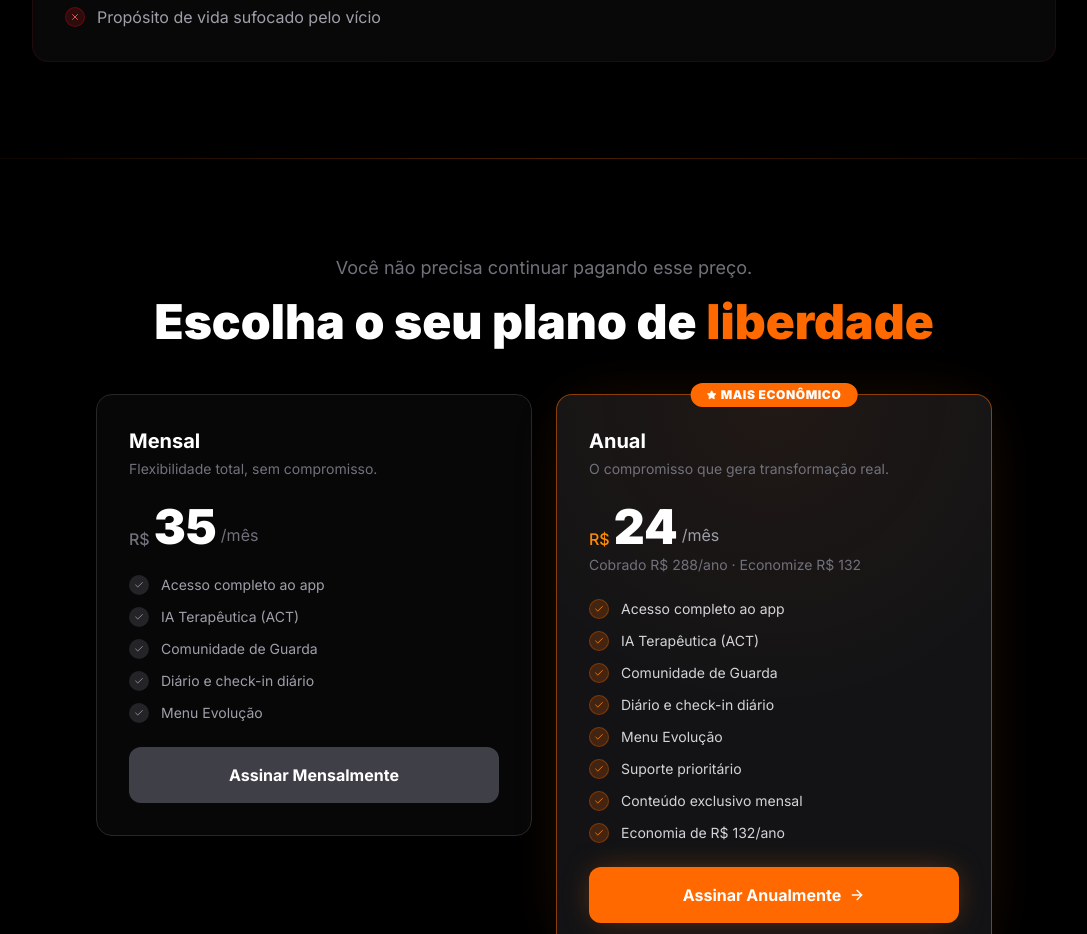
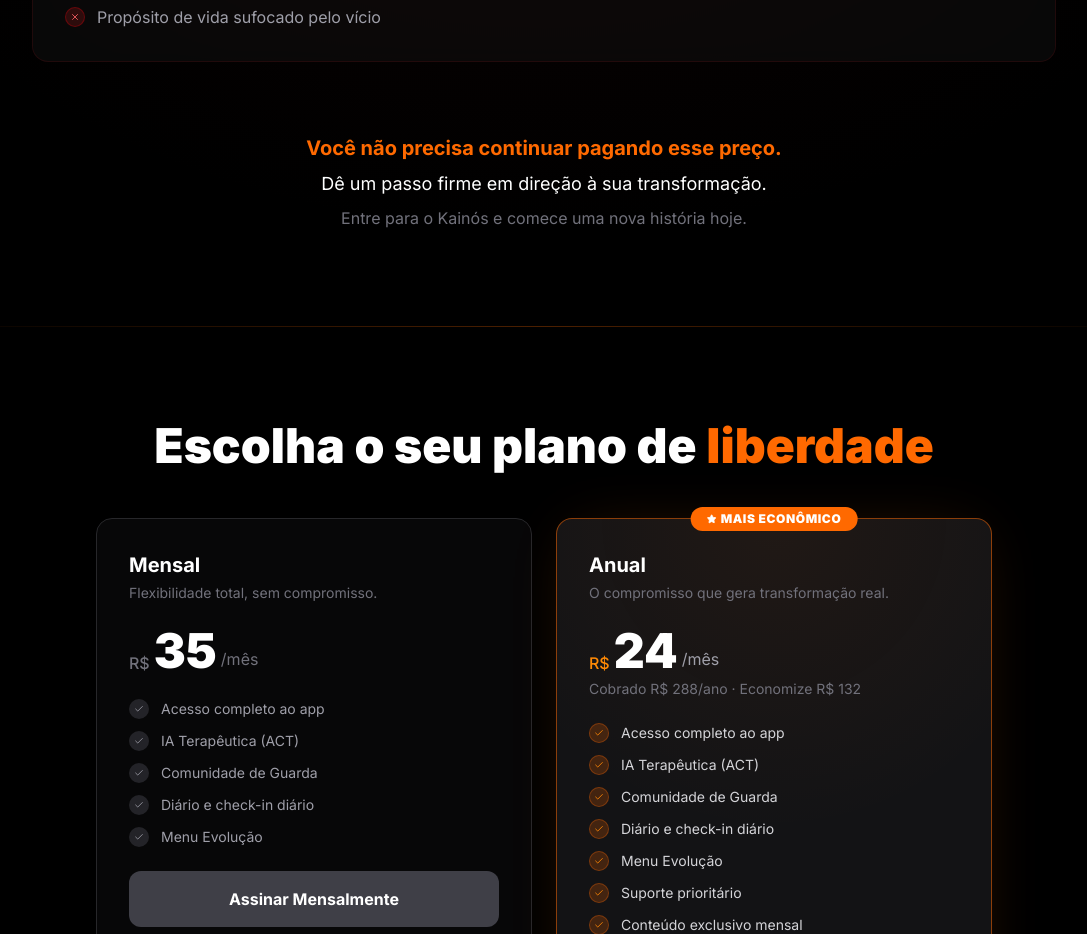
Before and after one commit to senahoux/kainos-landing, a React (Vite) app: page / in a window 1280 px wide. Shown: the part 5360-6294 px from the top of the page, without its empty margins (96-1183 px from the left). Built offline with nearby package versions, Linux system fonts and the light colour scheme; no server answers.

Commit message:
feat: move and expand transition text to addiction section

```diff
--- a/src/components/PriceOfAddictionSection.tsx
+++ b/src/components/PriceOfAddictionSection.tsx
@@ -65,6 +65,19 @@
                         ))}
                     </ul>
                 </div>
+
+                {/* Final CTA/Transition */}
+                <div className="text-center flex flex-col gap-2 mt-4">
+                    <p className="text-orange-500 font-bold text-lg sm:text-xl">
+                        Você não precisa continuar pagando esse preço.
+                    </p>
+                    <p className="text-white text-base sm:text-lg">
+                        Dê um passo firme em direção à sua transformação.
+                    </p>
+                    <p className="text-zinc-500 text-sm sm:text-base">
+                        Entre para o Kainós e comece uma nova história hoje.
+                    </p>
+                </div>
             </div>
         </section>
     );
--- a/src/components/PricingSection.tsx
+++ b/src/components/PricingSection.tsx
@@ -92,7 +92,6 @@
 
                 {/* Header */}
                 <div className="text-center flex flex-col gap-4">
-                    <p className="text-zinc-500 text-lg">Você não precisa continuar pagando esse preço.</p>
                     <h2 className="text-3xl sm:text-4xl md:text-5xl font-black text-white">
                         Escolha o seu plano de{' '}
                         <span className="text-orange-500">liberdade</span>
```
